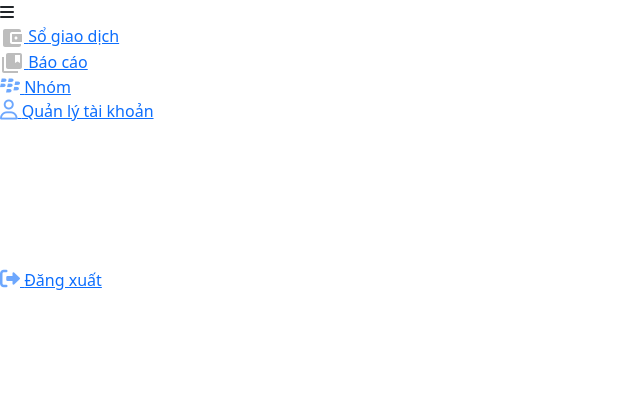
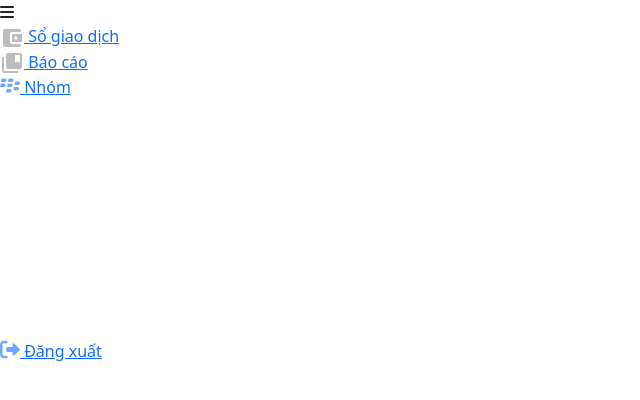
Before and after one commit to CaoVanTan/spend-management, a PHP site: page /header_navbar.php in a window 1280 px wide. Shown: the top 400 px of the page, without its empty margins (0-640 px from the left). Run offline with PHP 8.4, Linux system fonts and the light colour scheme.

Commit message:
update file

```diff
--- a/partials-front/header_navbar.php
+++ b/partials-front/header_navbar.php
@@ -38,7 +38,7 @@ include 'header.php';
     </div> -->
 
     <div class="list-item">
-        <a href="./transaction.php" class="list__item-link">
+        <a href="../customer/transaction.php" class="list__item-link">
             <span>
                 <svg data-v-0698e127="" data-v-e5c19db8="" xmlns="http://www.w3.org/2000/svg" xmlns:xlink="http://www.w3.org/1999/xlink" width="24" height="24" viewBox="0 0 24 24" aria-labelledby="test" version="1.1">
                     <defs data-v-0698e127=""></defs>
@@ -52,7 +52,7 @@ include 'header.php';
         </a>
     </div>
     <div class="list-item" for="check">
-        <a href="./report.php" class="list__item-link">
+        <a href="../customer/report.php" class="list__item-link">
             <span>
                 <svg data-v-e5c19db8="" width="24px" height="24px" viewBox="0 0 24 24" version="1.1" xmlns="http://www.w3.org/2000/svg" xmlns:xlink="http://www.w3.org/1999/xlink">
                     <title>icon/24/collections</title>
@@ -79,15 +79,7 @@ include 'header.php';
             <span>Nhóm</span>
         </a>
     </div>
-    <div class="list-item">
-        <a href="#" class="list__item-link">
-            <span>
-            <i class="fa-solid fa-user" style = "font-size: 20px;opacity: 0.6;font-weight: 300;"></i>
-            </span>
-            <span>Quản lý tài khoản</span>
-        </a>
-    </div>
-    <div class="list-item" style = "margin-top: 145px;">
+    <div class="list-item" style = "margin-top: 240px;">
         <a href="#" class="list__item-link">
             <span>
             <i class="fa-solid fa-right-from-bracket" style = "font-size: 20px;opacity: 0.6;"></i>
```
Also changed, not shown: asset/css/style.css (+27 -8 lines), asset/js/script.js (+5 -6 lines).
